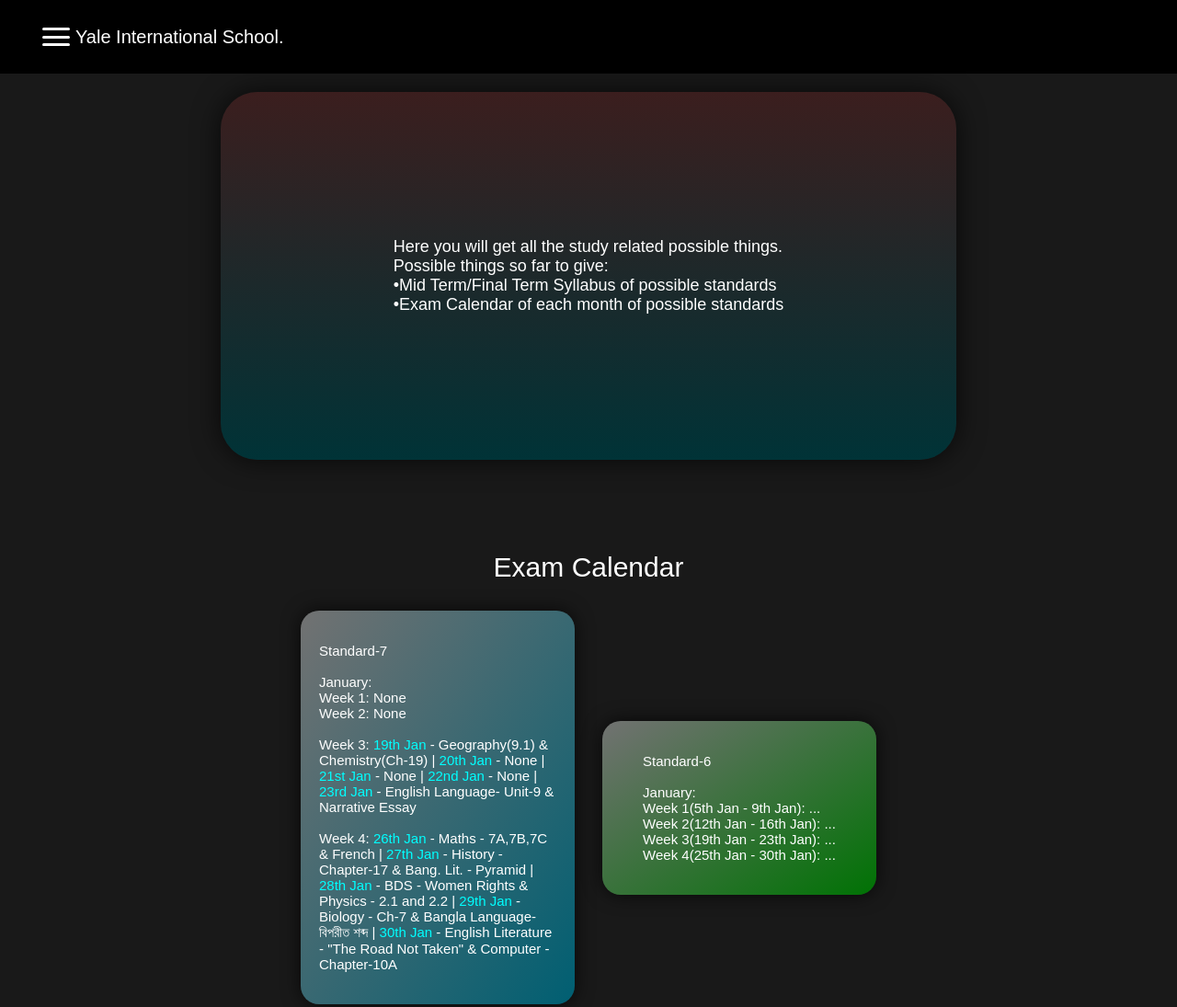
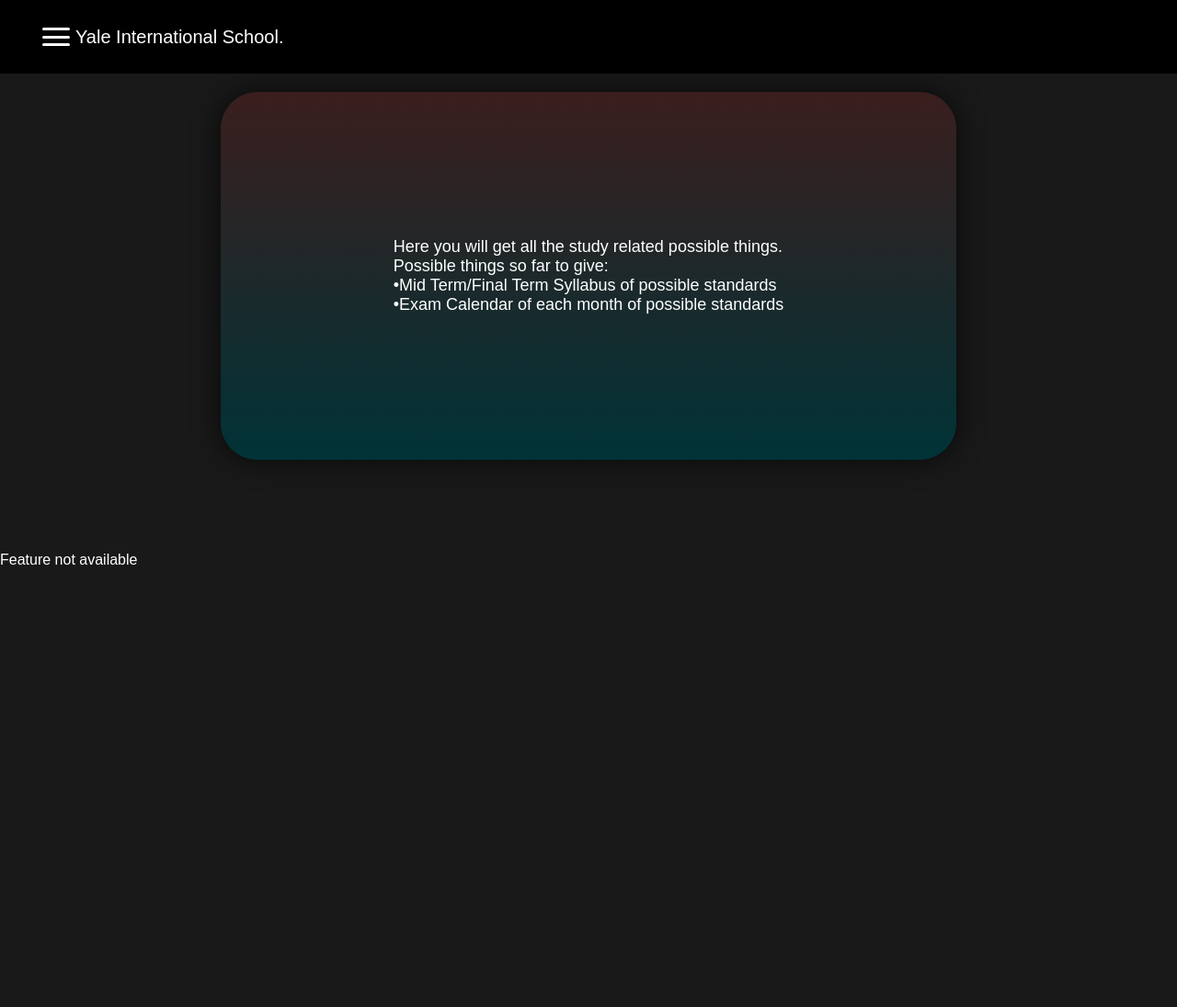
Before and after one commit to Ahaduz-Editz/Yiszone, a website: page StudyPage/index.html in a window 1280 px wide. Shown: the whole page at 92% size. After the commit the page ends 800 px from the top, so only its background shows below. Drawn offline with nearby package versions, Linux system fonts and the light colour scheme; a web font is replaced by a local one.

Commit message:
StudyPage Feature Shut down

```diff
--- a/StudyPage/index.html
+++ b/StudyPage/index.html
@@ -53,7 +53,7 @@
     </section>
 
     <section class="contents">
-        <div class="calendar-title"><p>Exam Calendar</p></div>
+      <!--  <div class="calendar-title"><p>Exam Calendar</p></div>
 
         <div class="study-content">
             <div class="cal std7">
@@ -81,7 +81,8 @@
                 </p>
             </div>
         </div>
-        <p>
+        <p>-->
+            <p>Feature not available</p>
     </section>
 
     <script src="script.js"></script>
```
